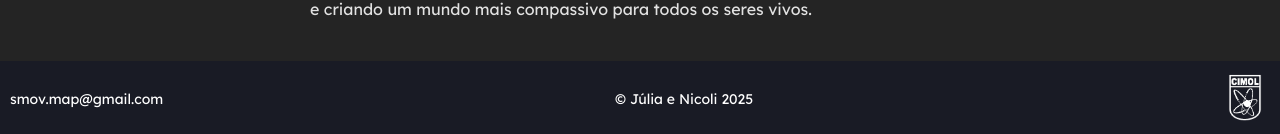
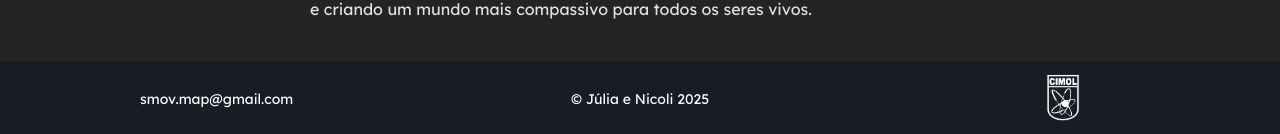
Before and after one commit to juuliaaj/ProjetoSmov, a React (Vite) app in the folder frontend/: page /doacoes in a window 1280 px wide. Shown: the part 836-970 px from the top of the page. Built offline with nearby package versions, Linux system fonts and the light colour scheme; a web font is replaced by a local one.

Commit message:
:lipstick: Ajuste no footer

```diff
--- a/frontend/src/components/Footer.module.css
+++ b/frontend/src/components/Footer.module.css
@@ -2,15 +2,20 @@
     background-color: #191B25;
     color: white;
     display: grid;
-    grid-template-columns: 1fr 1fr 50px;
+    grid-template-columns: 1fr 1fr 1fr;
     align-items: center;
     padding: 10px;
     font-size: 14px;
     gap: 10px;
 }
 
+.footer div {
+    text-align: center;
+}
+
 @media screen and (max-width: 860px) {
     .footer {
         font-size: 12px;
+        grid-template-columns: 1fr 1fr 50px;
     }
 }
```
